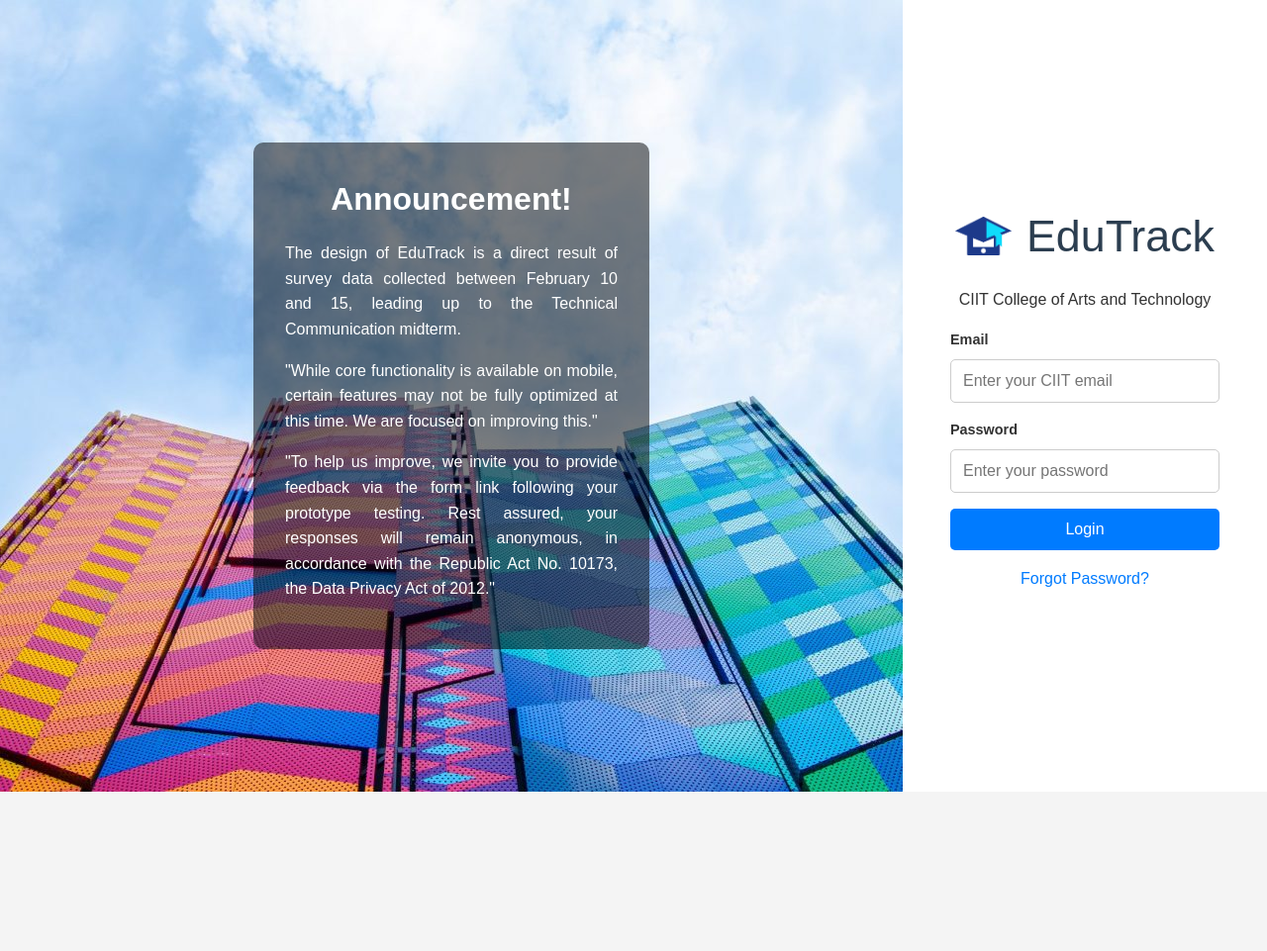
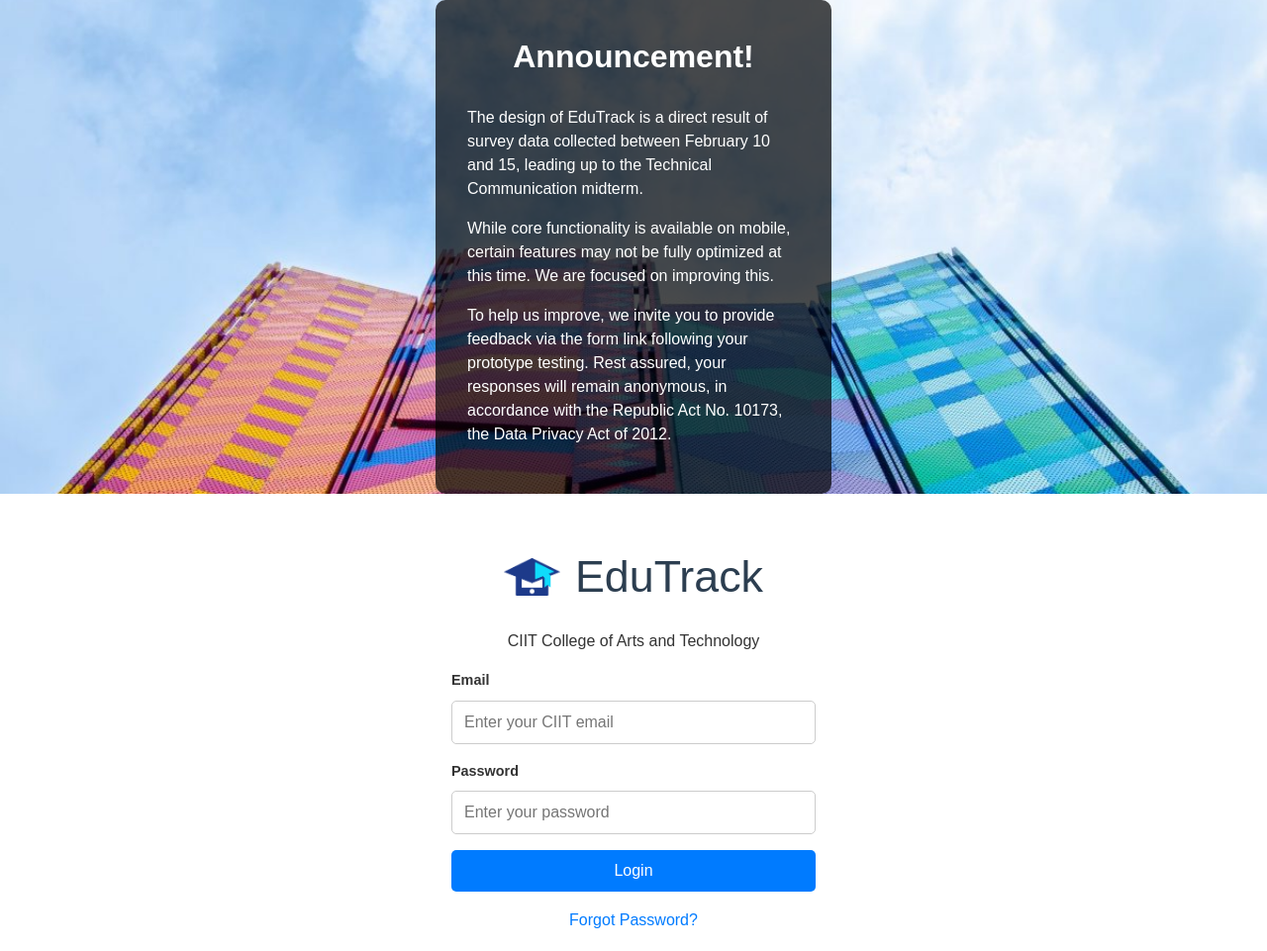
Before and after one commit to lytningjake/TechComm_FO_2025, a plain HTML site: page login.html in a window 1280 px wide. Shown: the whole page at 99% size. Before the commit the page ends 800 px from the top, so only its background shows below. Drawn offline with Linux system fonts and the light colour scheme.

Commit message:
Add files via upload

```diff
--- a/login.css
+++ b/login.css
@@ -219,3 +219,44 @@
     height: 1.2em;
   }
 }
+
+/* Add this to your existing CSS */
+.split.left .content {
+  position: relative;
+  z-index: 2;
+  background-color: rgba(0, 0, 0, 0.7);
+  padding: 1.5rem;
+  border-radius: 10px;
+  color: #fff;
+  margin: 1rem;
+  width: calc(100% - 2rem);
+}
+
+.split.left .content p {
+  font-size: 0.9rem;
+  line-height: 1.5;
+  margin-bottom: 1rem;
+  text-align: left;
+}
+
+.split.left .content h1 {
+  font-size: 1.5rem;
+  margin-bottom: 1.5rem;
+  text-align: center;
+}
+
+@media (min-width: 768px) {
+  .split.left .content {
+    padding: 2rem;
+    margin: 0;
+    width: auto;
+  }
+
+  .split.left .content p {
+    font-size: 1rem;
+  }
+
+  .split.left .content h1 {
+    font-size: 2rem;
+  }
+}
--- a/login.html
+++ b/login.html
@@ -12,17 +12,15 @@
 </head>
 
 <body>
-  <div class="container">
-    <!-- Left Side (Image) -->
-    <div class="split left">
-      <img src="img/loginlogo.jpg" id="logoimg" alt="Logo">
-      <div class="content">
-        <h1>Announcement!</h1>
-        <p style="text-align: justify">The design of EduTrack is a direct result of survey data collected between February 10 and 15, leading up to the Technical Communication midterm.</p>
-        <p style="text-align: justify">"While core functionality is available on mobile, certain features may not be fully optimized at this time. We are focused on improving this."</p>
-        <p style="text-align: justify">"To help us improve, we invite you to provide feedback via the form link following your prototype testing. Rest assured, your responses will remain anonymous, in accordance with the Republic Act No. 10173, the Data Privacy Act of 2012."</p>
-      </div>
+  <div class="split left">
+    <img src="img/loginlogo.jpg" id="logoimg" alt="Logo">
+    <div class="content">
+      <h1>Announcement!</h1>
+      <p>The design of EduTrack is a direct result of survey data collected between February 10 and 15, leading up to the Technical Communication midterm.</p>
+      <p>While core functionality is available on mobile, certain features may not be fully optimized at this time. We are focused on improving this.</p>
+      <p>To help us improve, we invite you to provide feedback via the form link following your prototype testing. Rest assured, your responses will remain anonymous, in accordance with the Republic Act No. 10173, the Data Privacy Act of 2012.</p>
     </div>
+  </div>
 
     <!-- Right Side (Login Form) -->
     <div class="split right">
```
